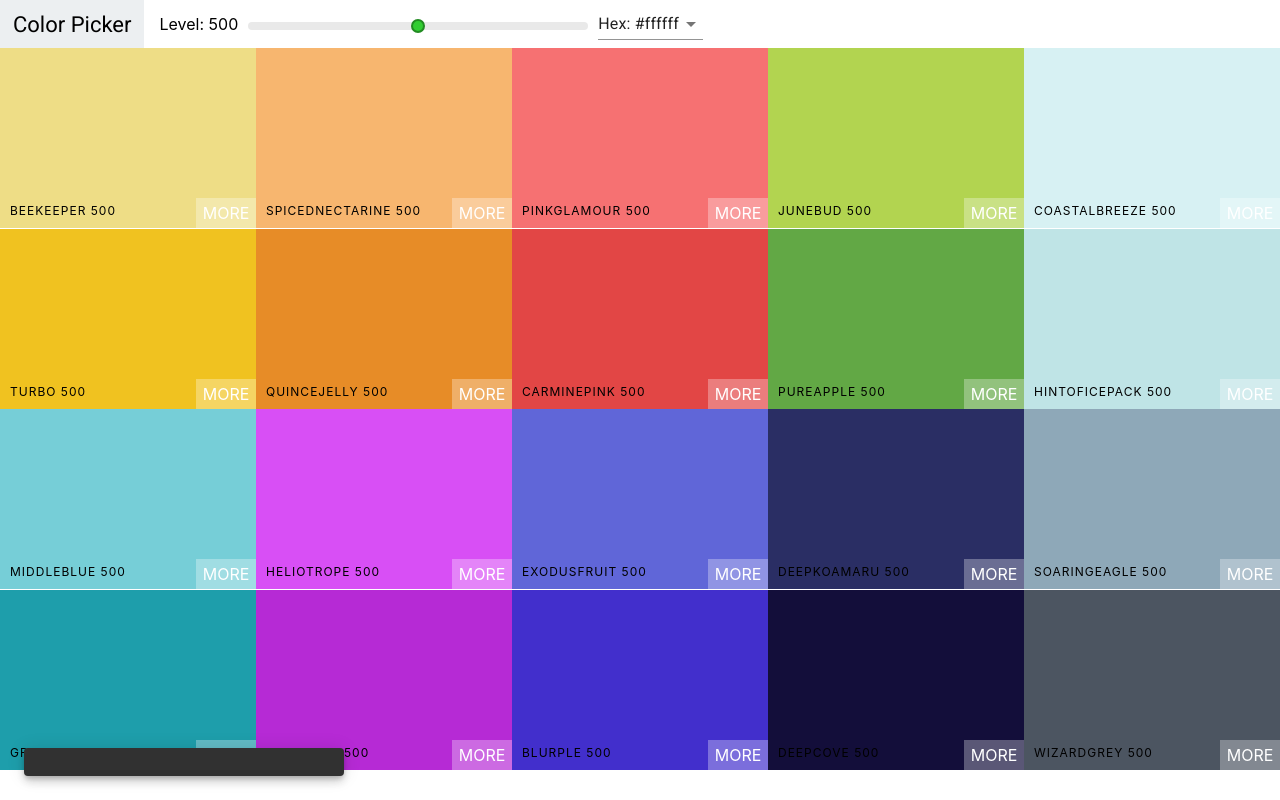
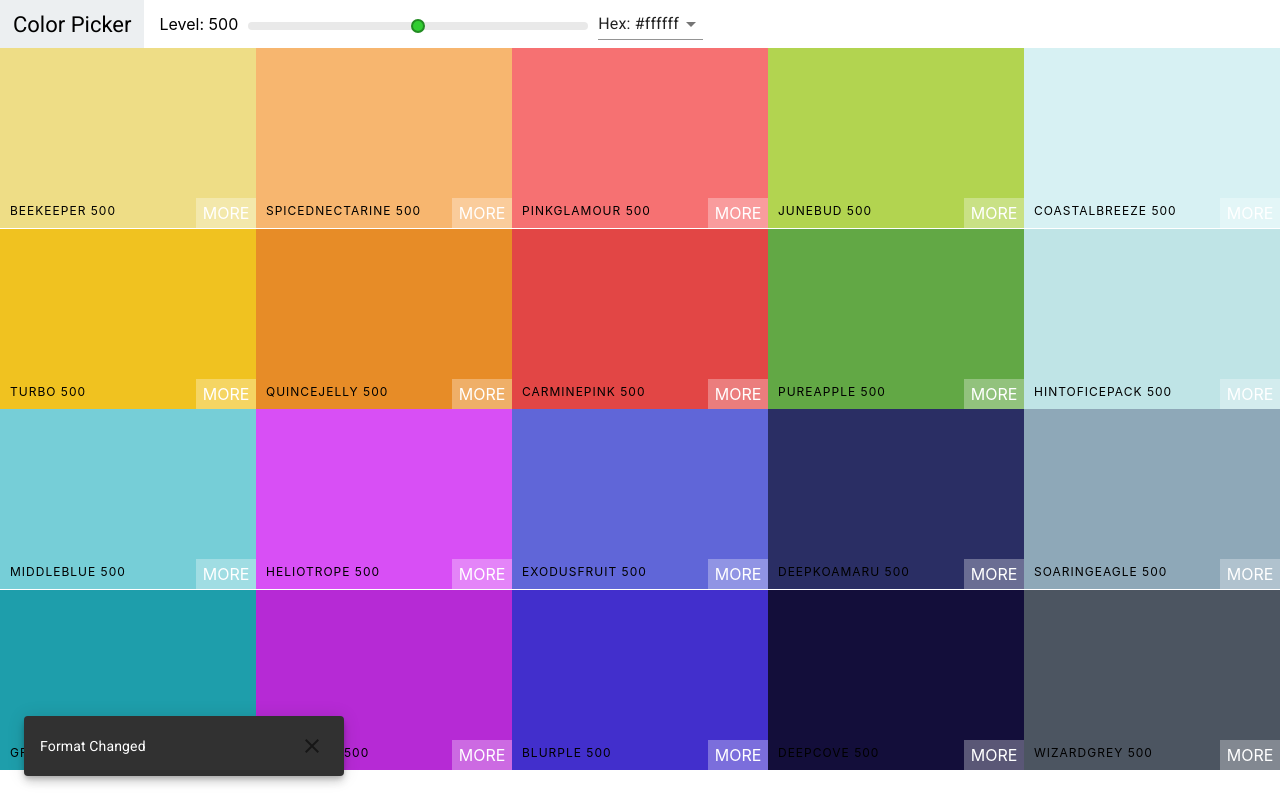
Before and after one commit to super8989/React_colors_app, a React (Create React App) app: page /palette/flat-ui-colors-american in a window 1280 px wide. Built offline with nearby package versions, Linux system fonts and the light colour scheme.

Commit message:
basic snackbar with no functionality added

```diff
--- a/src/Navbar.js
+++ b/src/Navbar.js
@@ -3,6 +3,7 @@ import React, { Component } from "react";
 import Select from "@material-ui/core/Select";
 import MenuItem from "@material-ui/core/MenuItem";
 import Snackbar from "@material-ui/core/Snackbar";
+import IconButton from "@material-ui/core/IconButton";
 import CloseIcon from "@material-ui/icons/Close";
 
 import Slider from "rc-slider";
@@ -53,6 +54,14 @@ class Navbar extends Component {
 				<Snackbar
 					anchorOrigin={{ vertical: "bottom", horizontal: "left" }}
 					open={this.state.open}
+					autoHideDuration={3000}
+					message={<span id='message-id'>Format Changed</span>}
+					ContentProps={{ "aria-describedby": "message-id" }}
+					action={[
+						<IconButton>
+							<CloseIcon />
+						</IconButton>
+					]}
 				/>
 			</header>
 		);
```
